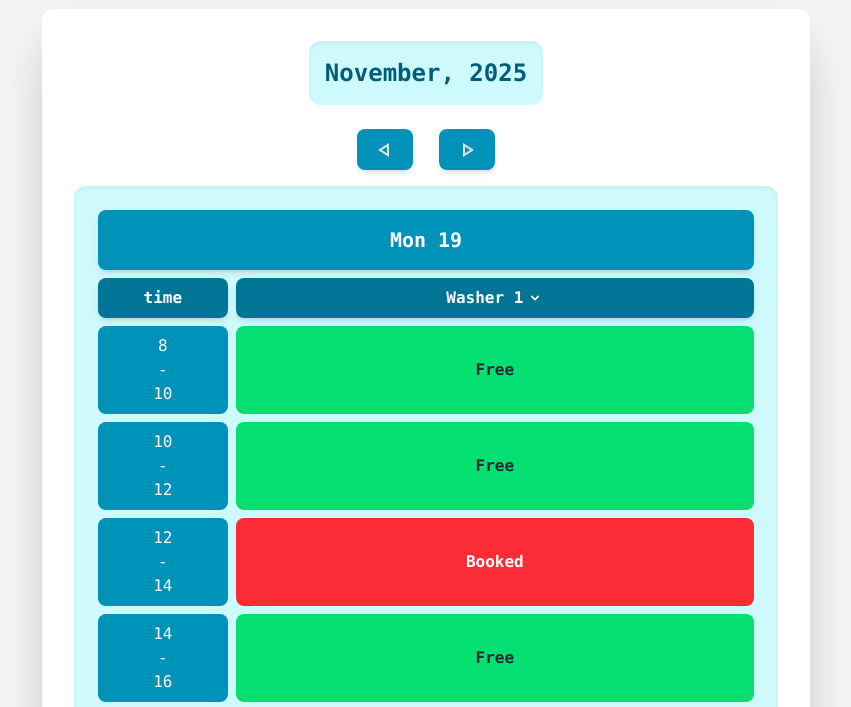
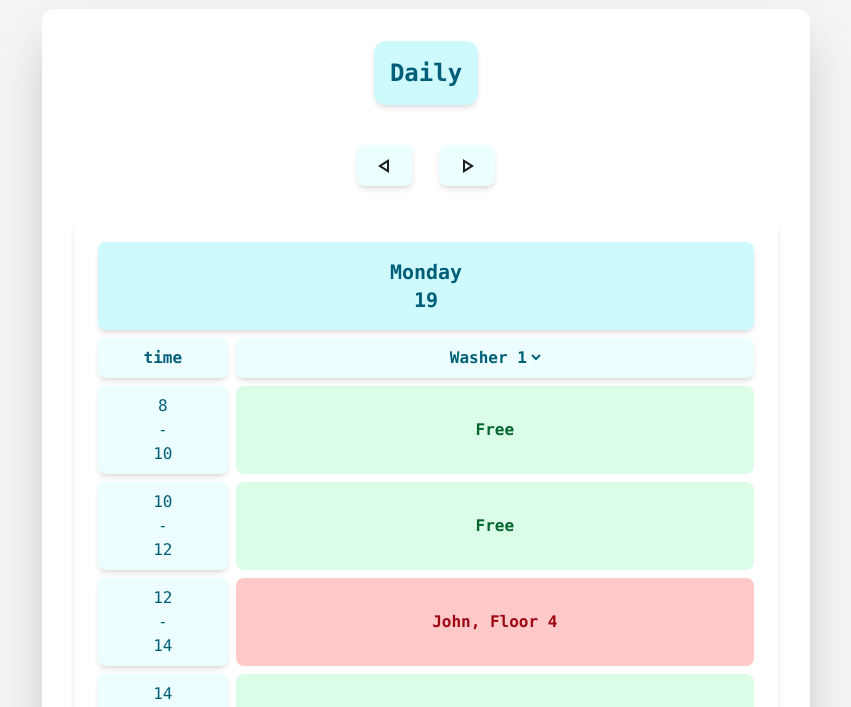
Before and after one commit to DaianaChichotky/Wash-Me, a plain HTML site: page index.html in a window 1280 px wide. Both pictures are taken after a click on the link "Calendar". Shown: the part 75-782 px from the top of the page, without its empty margins (214-1065 px from the left). Drawn offline with nearby package versions, Linux system fonts and the light colour scheme.

Commit message:
Added booking form and optimized calendar styling

```diff
--- a/index.html
+++ b/index.html
@@ -179,190 +179,186 @@
 
     <!----------------------------- Home end ----------------------------->
     <!----------------------------- Calendar start ----------------------->
-    <section>
-      <div>
-        <div id="calendar"
-          class="flex flex-col content-center items-center p-8 bg-white rounded-xl shadow-2xl w-full max-w-3xl mx-auto"
-        >
+    <section id="calendar" class="flex flex-col items-center gap-4 p-8 bg-white rounded-xl shadow-2xl w-full max-w-3xl mx-auto">
           <h2
-            class="text-2xl font-extrabold text-cyan-800 mb-6 rounded-xl p-4 shadow-inner bg-cyan-100 hover:bg-cyan-200 transition duration-150 cursor-pointer"
+            class="text-2xl font-extrabold text-cyan-800 mb-6 rounded-xl p-4 shadow-md bg-cyan-100 hover:bg-cyan-200 transition duration-150 cursor-pointer"
           >
-            November, 2025
+            Daily
           </h2>
           <div class="pb-4">
             <button
-              class="mx-2 px-4 py-2 bg-cyan-600 text-white font-semibold rounded-lg shadow-md hover:bg-cyan-700 transition duration-150 cursor-pointer"
+              class="mx-2 px-4 py-2 bg-cyan-50 font-semibold rounded-lg shadow-md hover:bg-cyan-200 transition duration-150 cursor-pointer"
             >
               <img
                 src="buttons/previous.svg"
                 alt="Previous"
-                class="inline-block w-6 h-6 text-center invert"
+                class="inline-block w-6 h-6 text-center"
               />
             </button>
             <button
-              class="mx-2 px-4 py-2 bg-cyan-600 text-white font-semibold rounded-lg shadow-md hover:bg-cyan-700 transition duration-150 cursor-pointer"
+              class="mx-2 px-4 py-2 bg-cyan-50 text-black font-semibold rounded-lg shadow-md hover:bg-cyan-200 transition duration-150 cursor-pointer"
             >
               <img
                 src="buttons/previous.svg"
                 alt="Next"
-                class="inline-block w-6 h-6 text-center invert transform scale-y-100 rotate-180"
+                class="inline-block w-6 h-6 text-center transform scale-y-100 rotate-180"
               />
             </button>
           </div>
-          <div class="p-4 bg-cyan-100 rounded-xl shadow-inner w-full">
+          <div class="w-full">
+          <div
+              class="w-full max-w-lg md:max-w-3xl mx-auto"
+            >
             <table
-              class="border-separate border-spacing-x-2 border-spacing-y-2 w-full"
+              class="p-4 rounded-xl shadow-md border-separate border-spacing-x-2 border-spacing-y-2 w-full"
             >
               <thead>
                 <tr>
                   <th
                     colspan="3"
-                    class="p-4 bg-cyan-600 text-white text-xl font-semibold rounded-lg shadow-md"
+                    class="p-4 bg-cyan-100 text-cyan-800 text-xl font-semibold rounded-lg shadow-md"
                   >
-                    Mon 19
+                    Monday
+                    <br>
+                    19
                   </th>
                 </tr>
                 <tr>
                   <th
-                    class="px-4 py-2 bg-cyan-700 text-white rounded-lg shadow-md w-1/4 lg:w-1/5"
+                    class="px-4 py-2 bg-cyan-50 text-cyan-800 rounded-lg shadow-md w-1/4 lg:w-1/5"
                   >
                     time
                   </th>
                   <th
                     colspan="2"
-                    class="px-4 py-2 bg-cyan-700 text-white rounded-lg shadow-md relative w-3/4 lg:w-4/5"
+                    class="px-4 py-2 bg-cyan-50 text-cyan-800 rounded-lg shadow-md relative w-3/4 lg:w-4/5 hover:bg-cyan-200 transition duration-150 cursor-pointer"
                   >
-                    <span
-                      class="flex items-center justify-center cursor-pointer"
-                      id="washer-dropdown-toggle"
-                      >Washer 1<svg
-                        class="w-4 h-4 ml-1 fill-current"
-                        viewBox="0 0 20 20"
-                        xmlns="http://www.w3.org/2000/svg"
-                      >
-                        <path
-                          d="M5.293 7.293a1 1 0 011.414 0L10 10.586l3.293-3.293a1 1 0 111.414 1.414l-4 4a1 1 0 01-1.414 0l-4-4a1 1 0 010-1.414z"
-                          clip-rule="evenodd"
-                          fill-rule="evenodd"
-                        ></path>
-                      </svg>
-                    </span>
-                    <div
-                      id="washer-menu"
-                      class="hidden absolute z-10 top-full left-1/2 transform -translate-x-1/2 mt-2 w-48 bg-white rounded-md shadow-lg ring-1 ring-black ring-opacity-5"
-                    >
-                      <div class="py-1">
-                        <a
-                          href="#"
-                          class="block px-4 py-2 text-sm text-gray-700 hover:bg-cyan-100"
-                          >Washer 1</a
-                        >
-                        <a
-                          href="#"
-                          class="block px-4 py-2 text-sm text-gray-700 hover:bg-cyan-100"
-                          >Washer 2</a
-                        >
-                        <a
-                          href="#"
-                          class="block px-4 py-2 text-sm text-gray-700 hover:bg-cyan-100"
-                          >Washer 3</a
-                        >
-                      </div>
-                    </div>
+                  <select name="Washer">
+                    <option value="Washer 1">Washer 1</option>
+                    <option value="Washer 2">Washer 2</option>
+                    <option value="Washer 3">Washer 3</option>
+                  </select>
                   </th>
                 </tr>
               </thead>
               <tbody>
                 <tr>
                   <td
-                    class="px-4 py-2 bg-cyan-600 text-white text-center font-medium rounded-lg w-1/4 lg:w-1/5"
+                    class="px-4 py-2 bg-cyan-50 text-cyan-800 text-center font-medium rounded-lg w-1/4 lg:w-1/5 shadow-md"
                   >
                     8 <br />-<br />
                     10
                   </td>
                   <td
                     colspan="2"
-                    class="px-4 py-2 bg-green-400 text-gray-800 text-center font-bold rounded-lg cursor-pointer hover:bg-green-500 transition duration-150 relative w-3/4 lg:w-4/5"
+                    class="px-4 py-2 bg-green-100 text-green-800 text-center font-bold rounded-lg cursor-pointer hover:bg-green-200 transition duration-150 relative w-3/4 lg:w-4/5"
                   >
                     Free
                   </td>
                 </tr>
                 <tr>
                   <td
-                    class="px-4 py-2 bg-cyan-600 text-white text-center font-medium rounded-lg w-1/4 lg:w-1/5"
+                    class="px-4 py-2 bg-cyan-50 text-cyan-800 text-center font-medium rounded-lg w-1/4 lg:w-1/5 shadow-md"
                   >
                     10 <br />-<br />
                     12
                   </td>
                   <td
                     colspan="2"
-                    class="px-4 py-2 bg-green-400 text-gray-800 text-center font-bold rounded-lg cursor-pointer hover:bg-green-500 transition duration-150 relative w-3/4 lg:w-4/5"
+                    class="px-4 py-2 bg-green-100 text-green-800 text-center font-bold rounded-lg cursor-pointer hover:bg-green-200 transition duration-150 relative w-3/4 lg:w-4/5"
                   >
                     Free
                   </td>
                 </tr>
                 <tr>
                   <td
-                    class="px-4 py-2 bg-cyan-600 text-white text-center font-medium rounded-lg w-1/4 lg:w-1/5"
+                    class="px-4 py-2 bg-cyan-50 text-cyan-800 text-center font-medium rounded-lg w-1/4 lg:w-1/5 shadow-md"
                   >
                     12 <br />-<br />
                     14
                   </td>
                   <td
                     colspan="2"
-                    class="px-4 py-2 bg-red-500 text-white text-center font-bold rounded-lg cursor-pointer hover:bg-red-600 transition duration-150 relative w-3/4 lg:w-4/5"
+                    class="px-4 py-2 bg-red-200 text-red-800 text-center font-bold rounded-lg cursor-pointer hover:bg-red-300 transition duration-150 relative w-3/4 lg:w-4/5"
                   >
-                    Booked
+                    John, Floor 4
                   </td>
                 </tr>
                 <tr>
                   <td
-                    class="px-4 py-2 bg-cyan-600 text-white text-center font-medium rounded-lg w-1/4 lg:w-1/5"
+                    class="px-4 py-2 bg-cyan-50 text-cyan-800 text-center font-medium rounded-lg w-1/4 lg:w-1/5 shadow-md"
                   >
                     14 <br />-<br />
                     16
                   </td>
                   <td
                     colspan="2"
-                    class="px-4 py-2 bg-green-400 text-gray-800 text-center font-bold rounded-lg cursor-pointer hover:bg-green-500 transition duration-150 relative w-3/4 lg:w-4/5"
+                    class="px-4 py-2 bg-green-100 text-green-800 text-center font-bold rounded-lg cursor-pointer hover:bg-green-200 transition duration-150 relative w-3/4 lg:w-4/5"
                   >
                     Free
                   </td>
                 </tr>
                 <tr>
                   <td
-                    class="px-4 py-2 bg-cyan-600 text-white text-center font-medium rounded-lg w-1/4 lg:w-1/5"
+                    class="px-4 py-2 bg-cyan-50 text-cyan-800 text-center font-medium rounded-lg w-1/4 lg:w-1/5 shadow-md"
                   >
                     16 <br />-<br />
                     18
                   </td>
                   <td
                     colspan="2"
-                    class="px-4 py-2 bg-green-400 text-gray-800 text-center font-bold rounded-lg cursor-pointer hover:bg-green-500 transition duration-150 relative w-3/4 lg:w-4/5"
+                    class="px-4 py-2 bg-green-100 text-green-800 text-center font-bold rounded-lg cursor-pointer hover:bg-green-200 transition duration-150 relative w-3/4 lg:w-4/5"
                   >
                     Free
                   </td>
                 </tr>
                 <tr>
                   <td
-                    class="px-4 py-2 bg-cyan-600 text-white text-center font-medium rounded-lg w-1/4 lg:w-1/5"
+                    class="px-4 py-2 bg-cyan-50 text-cyan-800 text-center font-medium rounded-lg w-1/4 lg:w-1/5 shadow-md"
                   >
                     18 <br />-<br />
                     20
                   </td>
                   <td
                     colspan="2"
-                    class="px-4 py-2 bg-red-500 text-white text-center font-bold rounded-lg cursor-pointer hover:bg-red-600 transition duration-150 relative w-3/4 lg:w-4/5"
+                    class="px-4 py-2 bg-red-200 text-red-800 text-center font-bold rounded-lg cursor-pointer hover:bg-red-300 transition duration-150 relative w-3/4 lg:w-4/5"
                   >
-                    Booked
+                    Anna, Floor 0
                   </td>
                 </tr>
               </tbody>
             </table>
           </div>
         </div>
+      <div id="submitform"
+           class="w-full max-w-lg md:max-w-3/4 mx-auto">
+        <form class="flex flex-col content-center items-center p-8 bg-cyan-100 rounded-lg shadow-md w-full">
+          <input class="bg-white text-center rounded-xl shadow-md w-full p-2" type="text" name="name" placeholder="Name" required>
+          <br>
+          <input class="bg-white text-center rounded-xl shadow-md w-full p-2" type="number" name="floor" placeholder="Floor" required>
+          <br>
+          <select class="bg-white text-center rounded-xl shadow-md w-full p-2" name="washer" required>
+            <option value="1">Washer 1</option>
+            <option value="2">Washer 2</option>
+            <option value="3">Washer 3</option>
+          </select>
+          <br>
+          <select class="bg-white text-center rounded-xl shadow-md w-full p-2" name="timeslot" required>
+            <option value="8-10">8-10</option>
+            <option value="10-12">10-12</option>
+            <option value="12-14">12-14</option>
+            <option value="14-16">14-16</option>
+            <option value="16-18">16-18</option>
+            <option value="18-20">18-20</option>
+          </select>
+          <br>
+          <input class="bg-white text-center rounded-xl shadow-md w-full p-2" type="date" required>
+          <br>
+          <button class="bg-cyan-500 text-white p-2 rounded-lg shadow-md hover:bg-cyan-600 transition duration-150 cursor-pointer" type="submit">Book</button>
+        </form>
       </div>
     </section>
+
     <!----------------------------- Calendar end ----------------------->
     <!----------------------------- Chat start ------------------------->
     <!-- Main content -->
```
Also changed, not shown: icons/bankTransfer.png (added), icons/giropay.png (added), icons/paypal.png (added), icons/visa.png (added).
